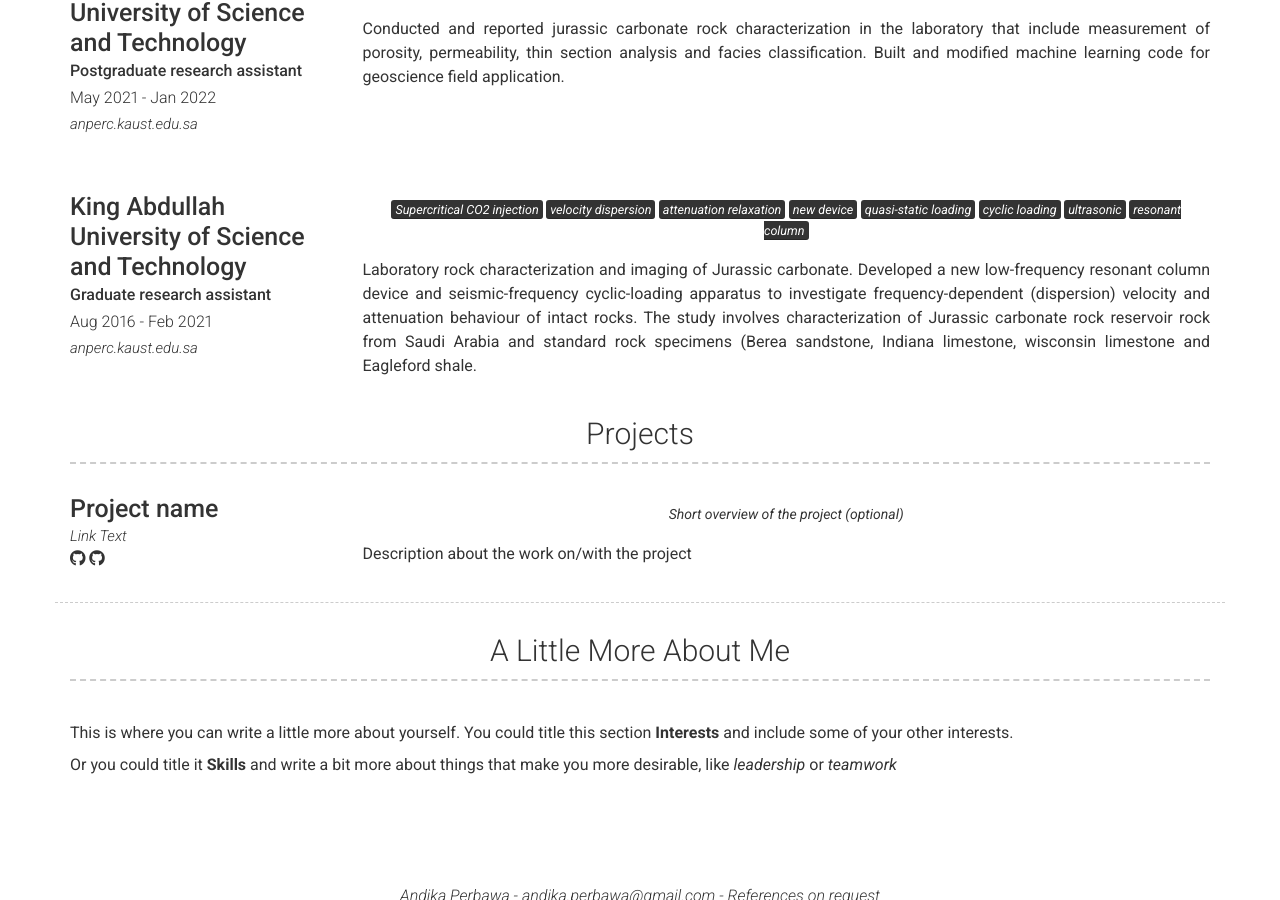
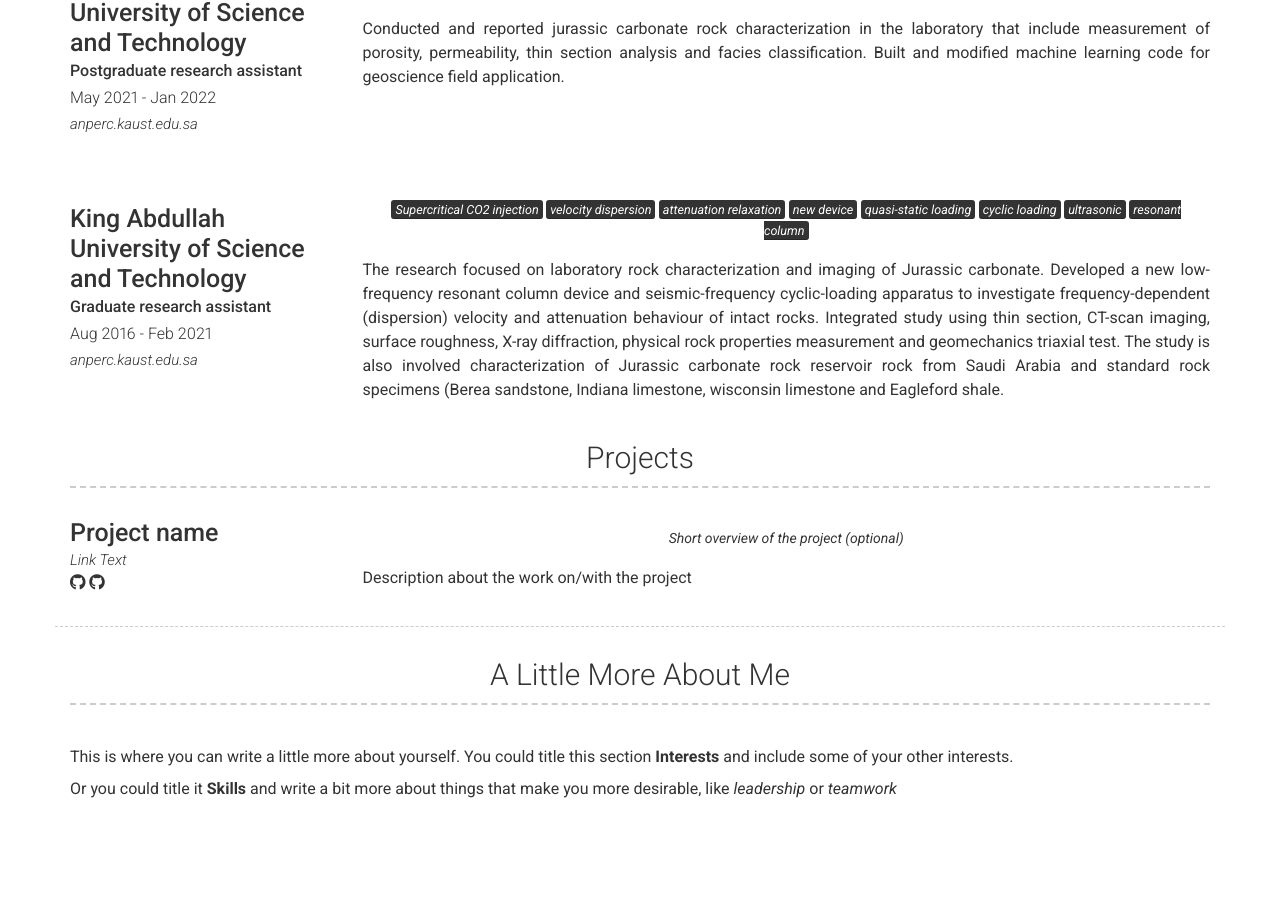
Before and after one commit to andikaperbawa/andikaperbawa2.github.io, a Jekyll site: the page built from index.md, in a window 1280 px wide and 900 px high, scrolled down 1687 px. Built offline with Jekyll 4.4.1, drawn with Linux system fonts in a browser that asks for light colours; nearby versions of some CDN libraries.

Commit message:
Update _config.yml

```diff
--- a/_config.yml
+++ b/_config.yml
@@ -119,8 +119,8 @@ content:
         quote: >
           <mark>Supercritical CO2 injection</mark> <mark>velocity dispersion</mark> <mark>attenuation relaxation</mark> <mark>new device</mark> <mark>quasi-static loading</mark> <mark>cyclic loading</mark> <mark>ultrasonic</mark> <mark>resonant column</mark>
         description: | # this will include new lines to allow paragraphs
-          Laboratory rock characterization and imaging of Jurassic carbonate. Developed a new low-frequency resonant column device and seismic-frequency cyclic-loading apparatus to investigate frequency-dependent (dispersion) velocity and attenuation behaviour of intact rocks.
-          The study involves characterization of Jurassic carbonate rock reservoir rock from Saudi Arabia and standard rock specimens (Berea sandstone, Indiana limestone, wisconsin limestone and Eagleford shale.
+          The research focused on laboratory rock characterization and imaging of Jurassic carbonate. Developed a new low-frequency resonant column device and seismic-frequency cyclic-loading apparatus to investigate frequency-dependent (dispersion) velocity and attenuation behaviour of intact rocks.
+          Integrated study using thin section, CT-scan imaging, surface roughness, X-ray diffraction, physical rock properties measurement and geomechanics triaxial test. The study is also involved characterization of Jurassic carbonate rock reservoir rock from Saudi Arabia and standard rock specimens (Berea sandstone, Indiana limestone, wisconsin limestone and Eagleford shale.
   - title: Projects # Title for the section
     layout: list # Type of content section (list/text)
     content:
```
